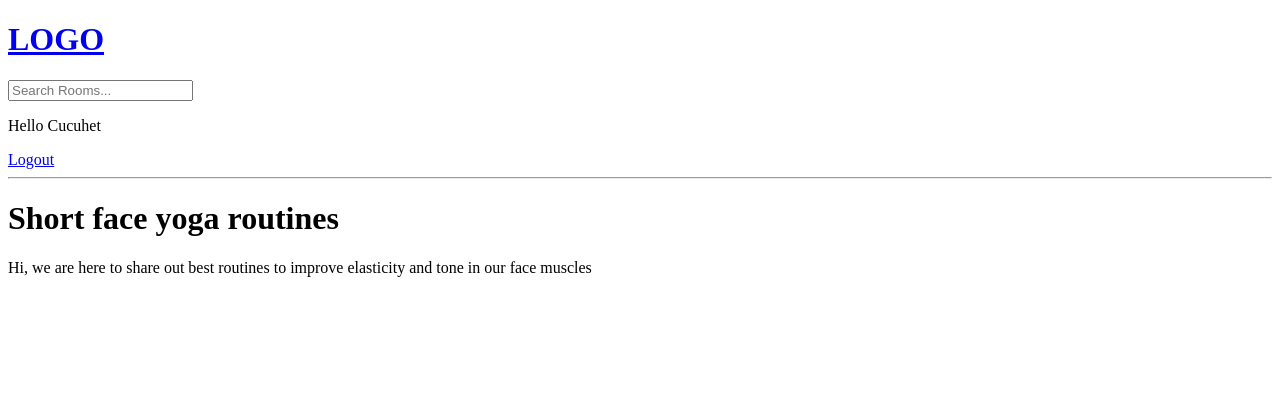
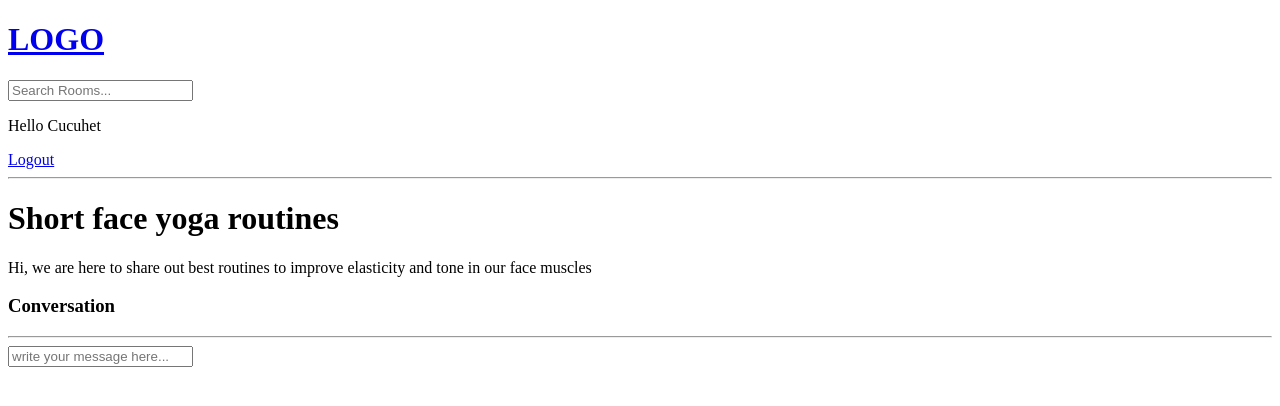
Before and after one commit to Lukyhet/Project_Four, a Django app: page /room/6/ in a window 1280 px wide. Shown: the top 406 px of the page. Run offline with Django 3.2, Linux system fonts and the light colour scheme; a user stored in the database is signed in; data comes from the database, SQL or seed files in the repository; both versions use the stored data as it was after the commit.

Commit message:
creates space for new messages, time and update

```diff
--- a/beautypal/templates/beautypal/room.html
+++ b/beautypal/templates/beautypal/room.html
@@ -7,8 +7,26 @@
 <p>{{room.description}}</p>
 
 <div class="comment-wrapper">
+    <h3>Conversation</h3>
+    <hr>
 
+    {% for message in room_messages %}
 
+    <div>
+        <small>@{{message.user}}  {{room.created|timesince}} ago </small>
+        <p>{{message.body}}</p>
+        <hr>
+
+    </div>
+    {% endfor%}
 </div>
 
+{% if request.user.is_authenticated %}
+<div class="comment-form">
+    <form method="POST" action="">
+        {% csrf_token %}
+        <input type="text" name="body" placeholder="write your message here...">
+    </form>
+</div>
+{% endif %}
 {% endblock %}
--- a/beautypal/views.py
+++ b/beautypal/views.py
@@ -6,7 +6,7 @@ from django.db.models import Q
 from django.contrib.auth.models import User
 from django.contrib.auth import authenticate, login, logout
 from django.contrib.auth.forms import UserCreationForm
-from .models import Room, Topic
+from .models import Room, Topic, Message
 from .forms import RoomForm
 
 
@@ -78,7 +78,18 @@ def home(request):
 
 def room(request, pk):
     room = Room.objects.get(id=pk)
-    context = {'room': room}
+    room_messages = room.message_set.all().order_by('-created')
+
+    if request.method == 'POST':
+        message = Message.objects.create(
+            user=request.user,
+            room=room,
+            body=request.POST.get('body')
+        )
+        return redirect('room', pk=room.id)
+
+
+    context = {'room': room, 'room_messages' : room_messages}
     return render(request, 'beautypal/room.html', context)
 
 
```
Also changed, not shown: db.sqlite3.
